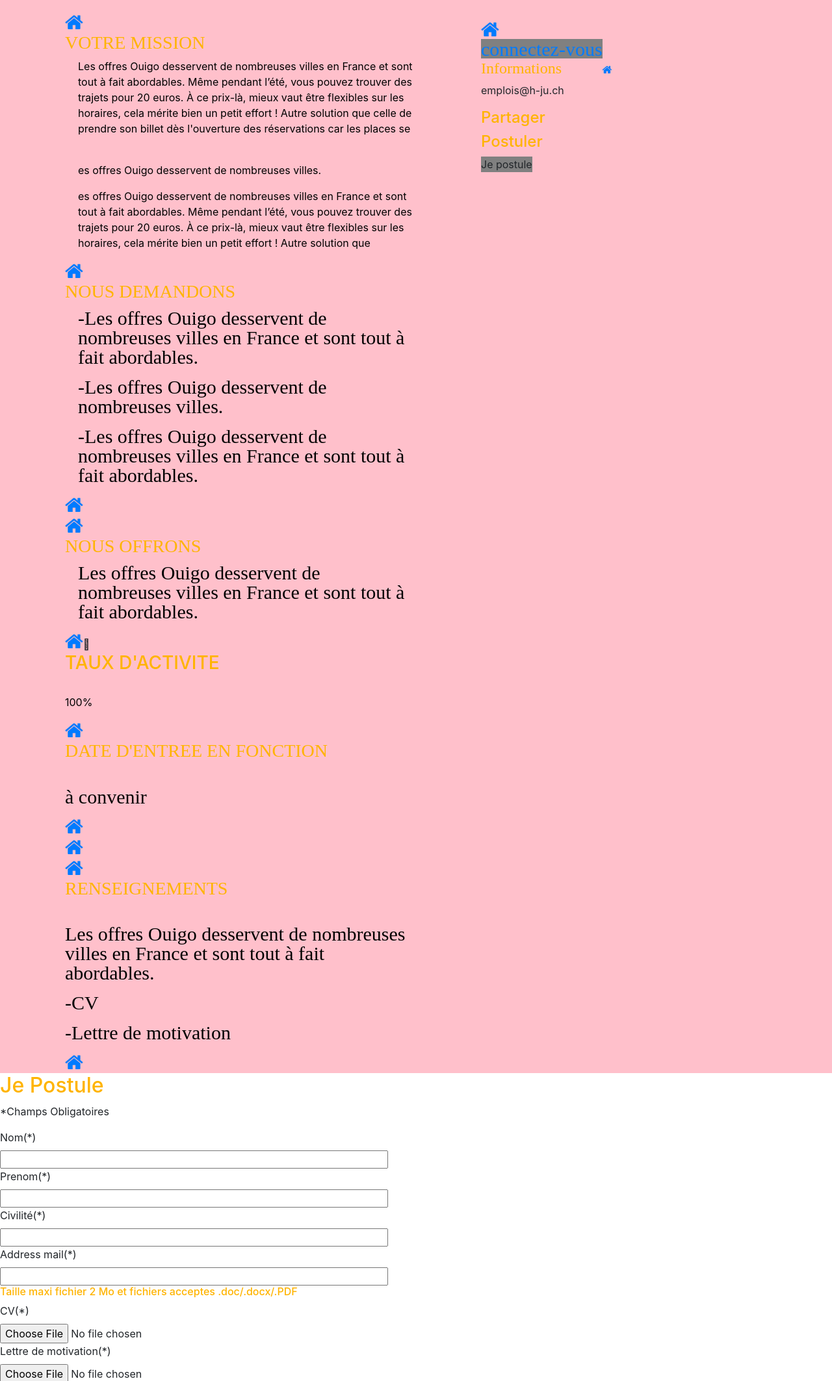
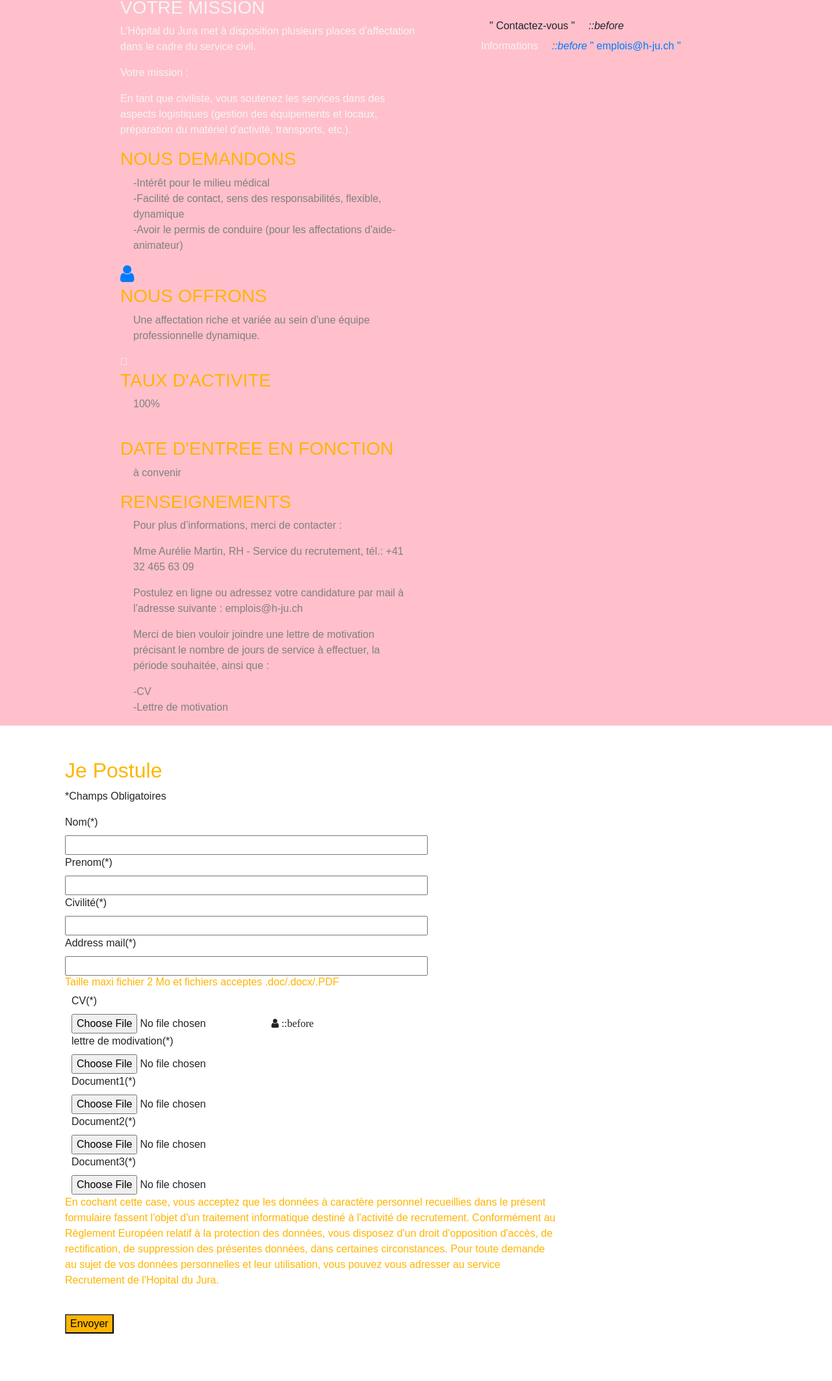
Before and after one commit to PichunLEE/Dev1-Recrument, a plain HTML site: page Home.html in a window 1280 px wide. Shown: the part 674-2800 px from the top of the page at 65% size. After the commit the page ends 2777 px from the top, so only its background shows below. Drawn offline with nearby package versions, Linux system fonts and the light colour scheme.

Commit message:
modification

```diff
--- a/Home.css
+++ b/Home.css
@@ -1,9 +1,25 @@
 *{
+    box-sizing: border-box;
     margin: 0;
-    padding: 0;
-    box-sizing: border-box;
+    font-family: 'Reboto', sans-serif;
+
  }
 
+ @media (max-width:375px) {
+     #infos_mid{
+         display: flex;
+         flex-direction: column;
+     }
+ }
+
+ body{
+     display: block;
+ }
+
+ #infos_mid{
+    display: flex;
+    flex-direction: row;
+}
 
 
 
@@ -11,15 +27,19 @@
     background:url("fond1intro.jpg") no-repeat center center;
     background-size: cover;
     text-align: center;
+    -webkit-filter: brightness(50%);
 
 }
 
 .container{
+    color: whitesmoke;
+    -webkit-filter: brightness(100%);
     max-width: 600px;
-    color: black;
-    padding-top: 150px;
-    margin: auto;
-}
+    padding-top: 50px;
+      margin: auto;
+
+  }
+
 
 
 /* merge 2 parti */
@@ -42,7 +62,7 @@
 
 .carre{
   padding-left: 20px;
-    color: black;
+    color:gray;
 
 }
 
@@ -53,3 +73,22 @@
     padding-top: 100px;
 
 }
+
+.question{
+    padding-left: 100px;
+    padding-top: 50px;
+    padding-bottom: 50px;
+}
+
+.finbutton
+{
+    padding: 10cm;
+    color: #ffb400;
+}
+
+
+.choosefile
+{
+    padding-left: 10px;
+
+}
--- a/Home.html
+++ b/Home.html
@@ -5,9 +5,11 @@
   <meta charset="UTF-8">
   <meta name="viewport" content="width=device-width, initial-scale=1.0">
   <link rel="stylesheet" href="Home.css">
+
   <link rel="stylesheet" href="https://stackpath.bootstrapcdn.com/bootstrap/4.5.0/css/bootstrap.min.css"
     integrity="sha384-9aIt2nRpC12Uk9gS9baDl411NQApFmC26EwAOH8WgZl5MYYxFfc+NcPb1dKGj7Sk" crossorigin="anonymous">
   <link rel="stylesheet" href="https://cdnjs.cloudflare.com/ajax/libs/font-awesome/4.7.0/css/font-awesome.min.css">
+
   <title>RECRUTEMENT</title>
 </head>
 
@@ -17,15 +19,14 @@
     <a class="navbar-brand" href="#">
 
       <div class="collapse navbar-collapse" id="navbarSupportedContent">
-        <dev>
-          <a class="fa fa-home" title="Home" style="font-size:16px; text-decoration: none;"
-            href="https://fontawesome.com" target="_blank"></a>
-        </dev>
+        <div>
+          <a class="fa fa-home" title="Home" style="font-size:16px; text-decoration: none;" href="" target="_blank"></a>
+        </div>
 
 
         <ul class="nav">
           <li class="nav-accueil">
-            <a class="nav-link active" href="">Liste de offre</a>
+            <a class="nav-link active" href="">Liste de offres >></a>
           </li>
           <li class="nav-national">
             <a class="nav-link" href="">Détail d'une offre</a>
@@ -40,9 +41,10 @@
   <section>
     <div class="jumbotron jumbotron-fluid fond">
       <div class="container">
-        <h2 style="color: mediumslateblue;">RECRUTEMENT </h2>
+        <h2>RECRUTEMENT </h2>
+        <hr>
         <br>
-        <p style="color: mediumslateblue;">
+        <p>
           Avec près de 1'800 collaboratrices et
           collaborateurs, l’Hôpital du Jura est le plus grand employeur du Canton
           du Jura. Notre institution se caractérise notamment par une large
@@ -53,106 +55,134 @@
           places vacantes, que vous retrouvez dans la liste ci-dessous. Si vous
           correspondez à l’un des profils, n’hésitez pas à nous envoyer votre
           candidature. </p>
-
-
       </div>
     </div>
   </section>
 
   <!-- article and aside -->
 
+
   <section class="nouveaute-fluid">
+    <div class="container">
+      <div class="title-separator-section">
+      <h2>SERVICE CIVIL </h2>
+      <hr class="separator">
+     </div>
+
+    <article class="nouveau-left-fluid">
+
+      <div class="job-offer-content">
+        <div class="job-offer-section">
+          <div class="job-offre-icon">
+             <i class="far fa-gem">
+              ::before
+             </i>
+          </div>
 
 
+        <div class="job-offer-text">
+        <h3>VOTRE MISSION</h3>
+        <P> L’Hôpital du Jura met à disposition plusieurs places d’affectation dans le cadre du service civil. </p>
+
+          <P> Votre mission :</p>
+
+          <P> En tant que civiliste, vous soutenez les services dans des aspects logistiques (gestion des équipements et
+            locaux, préparation du matériel d'activité, transports, etc.).</p>
+
+       </div>
+       </div>
+
+        <div class="carre">
 
 
-    <article class="nouveau-left-fluid">
-      <h2 style="color: #ffb400;"><strong>SERVICE CIVIL</strong> </h2> <br>
-      <dev>
-
-        <a class="fa fa-home" title="Home" style="font-size:30px; text-decoration: none;" href="https://fontawesome.com"
-          target="_blank">
-          <h3 style="color: #ffb400;">VOTRE MISSION</h3>
-        </a>
-        <div class="carre">
-          <P>Les offres Ouigo desservent de nombreuses villes en France et sont tout à fait abordables. Même pendant
-            l’été, vous pouvez trouver des trajets pour 20 euros. À ce prix-là, mieux vaut être flexibles sur les
-            horaires, cela mérite bien un petit effort !
-            Autre solution que celle de prendre son billet dès l'ouverture des réservations car les places se </P> <br>
-          <p>es offres Ouigo desservent de nombreuses villes. </p>
-          <p>es offres Ouigo desservent de nombreuses villes en France et sont tout à fait abordables. Même pendant
-            l’été, vous pouvez trouver des trajets pour 20 euros. À ce prix-là, mieux vaut être flexibles sur les
-            horaires, cela mérite bien un petit effort !
-            Autre solution que </p>
-      </dev>
         </div>
-
-      <dev>
-        <a class="fa fa-home" title="Home" style="font-size:30px; text-decoration: none;" href="https://fontawesome.com"
-          target="_blank">
-          <h3 style="color: #ffb400;">NOUS DEMANDONS</h3>
-          <div class="carre">
-            <P>-Les offres Ouigo desservent de nombreuses villes en France et sont tout à fait abordables. </P>
-            <p>-Les offres Ouigo desservent de nombreuses villes. </p>
-            <p>-Les offres Ouigo desservent de nombreuses villes en France et sont tout à fait abordables. </p>
-          </div>
-      </dev>
-
-      <dev>
-        <a class="fa fa-home" title="Home" style="font-size:30px; text-decoration: none;" href="https://fontawesome.com"
-          target="_blank">
-          <h3 style="color: #ffb400;">NOUS OFFRONS</h3>
-          <div class="carre">
-            <P>Les offres Ouigo desservent de nombreuses villes en France et sont tout à fait abordables. </P>
-          </div>
-      </dev>
-
-      <dev>
-        <a class="fa-regular fa-percent" title="Home" style="font: size 66px; text-decoration: none;"></a>
-        <h3 style="color: #ffb400;">TAUX D'ACTIVITE</h3>
-        <dev class="carre">
-          <P>100% </P>
-        </dev>
-      </dev>
-      <div>
-        <a class="fa fa-home" title="Home" style="font-size:30px; text-decoration: none;" href="https://fontawesome.com"
-          target="_blank">
-          <h3 style="color: #ffb400;">DATE D'ENTREE EN FONCTION</h3>
-          <dev class="carre">
-            <P>à convenir </P>
-          </dev>
       </div>
 
       <div>
-        <a class="fa fa-home" title="Home" style="font-size:30px; text-decoration: none;" href="https://fontawesome.com"
+        <a class="far fa-gem" title="Home" style="font-size:30px; text-decoration: none;" href="" target="_blank">
+          <h3 style="color: #ffb400;">NOUS DEMANDONS</h3>
+        </a>
+        <div class="carre">
+          <P>-Intérêt pour le milieu médical <br>
+            -Facilité de contact, sens des responsabilités, flexible, dynamique <br>
+            -Avoir le permis de conduire (pour les affectations d'aide-animateur) </P>
+
+        </div>
+      </div>
+
+      <div>
+        <a class="fa fa-user" title="Home" style="font-size:30px; text-decoration: none;" href="" target="_blank">
+        </a>
+        <h3 style="color: #ffb400;">NOUS OFFRONS</h3>
+        <div class="carre">
+          <P>Une affectation riche et variée au sein d'une équipe professionnelle dynamique. </P>
+        </div>
+      </div>
+
+      <div>
+        <a class="fa-regular fa-percent" title="Home" style="font: size 66px; text-decoration: none;"></a>
+        <h3 style="color: #ffb400;">TAUX D'ACTIVITE</h3>
+        <div class="carre">
+          <P>100% </P>
+        </div>
+      </div>
+      <div>
+        <a class="fa fa-envolope" title="Home" style="font-size:30px; text-decoration: none;" href="" target="_blank">
+        </a>
+        <h3 style="color: #ffb400;">DATE D'ENTREE EN FONCTION</h3>
+        <div class="carre">
+          <P>à convenir </P>
+        </div>
+      </div>
+
+      <div>
+        <a class="fab fa-Linkedin-in" title="Home" style="font-size:30px; text-decoration: none;" href=""
           target="_blank">
+        </a>
         <h3 style="color: #ffb400;">RENSEIGNEMENTS</h3>
 
-          <dev class="carre">
-            <P>Les offres Ouigo desservent de nombreuses villes en France et sont tout à fait abordables. </P>
-            <p>-CV </p>
-            <p>-Lettre de motivation </p>
+        <div class="carre">
+          <P>Pour plus d’informations, merci de contacter : </p>
+
+          <p> Mme Aurélie Martin, RH - Service du recrutement, tél.: +41 32 465 63 09 </p>
+
+          <p> Postulez en ligne ou adressez votre candidature par mail à l’adresse suivante : emplois@h-ju.ch </p>
+
+          <p>Merci de bien vouloir joindre une lettre de motivation précisant le nombre de jours de service à effectuer,
+            la période souhaitée, ainsi que : </p>
+
+          <p> -CV <br>
+            -Lettre de motivation</p>
         </div>
-      </dev>
+      </div>
     </article>
 
-    <aside class="nouveau-right-fluid">
-      <div style="background-color: grey; max-width: fit-content;">connectez-vous</div>
-      <h4 style="color: #ffb400;">Informations</h4>
-      <a class="fa fa-home" title="Home" style="font-size:16px; text-decoration: none;" href="https://fontawesome.com"
-        target="_blank"></a>
-      <p>emplois@h-ju.ch</p>
-      <h4 style="color: #ffb400;">Partager</h4>
-      <h4 style="color: #ffb400;">Postuler</h4>
-      <div style="background-color: grey; max-width: fit-content;">Je postule</div>
+
+    <aside class="aside-job-offer">
+      <div class="nouveau-right-fluid">
+        <a href="#" class="btn btn-grey">
+        " Contactez-vous "
+        <i class="fas fa-user">
+          ::before
+        </i>
+      </a>
+        <div class="aside-information"> <span>Informations</span>
+        <a href="pc.lee.simplon@gmail.com" target="_blank">
+          <i class="fas fa-envelope">
+            ::before
+          </i>
+            " emplois@h-ju.ch "
+
+        </a>
+      </div>
     </aside>
-
 
 
   </section>
 
   <!-- coordonnée et fichiers -->
   <section>
+    <div class="question">
       <h2 style="color: #ffb400;">Je Postule</h2>
       <p>*Champs Obligatoires</p>
 
@@ -181,33 +211,48 @@
 
       </form>
 
+      <div class="choosefile">
         <div>
-      <label for="CV">CV(*)</label><br>
+          <label for="">CV(*)</label> <br>
           <form action="/action_page.php">
-        <input type="file" id="myFile" name="filename"> <br>
-
-        <label for="">Lettre de motivation(*)</label> <br>
-        <form action="/action_page.php">
-          <input type="file" id="myFile" name="filename"><br>
-
-          <label for="">Document1(*)</label> <br>
-          <form action="/action_page.php">
-            <input type="file" id="myFile" name="filename"><br>
-
-            <label for="">Document2(*)</label> <br>
-            <form action="/action_page.php">
-              <input type="file" id="myFile" name="filename"><br>
-
-              <label for="">Document3(*)</label> <br>
-              <form action="/action_page.php">
-                <input type="file" id="myFile" name="filename"><br>
-
-                <input type="submit">
+            <input type="file" id="myFile" name="filename">
+            <i class="fa fa-user">
+              ::before
+            </i>
           </form>
         </div>
 
         <div>
-      <p>En cochant cette case, vous acceptez que les données à caractère
+          <label for="">lettre de modivation(*)</label> <br>
+          <form action="/action_page.php">
+            <input type="file" id="myFile" name="filename">
+          </form>
+        </div>
+
+        <div>
+          <label for="">Document1(*)</label> <br>
+          <form action="/action_page.php">
+            <input type="file" id="myFile" name="filename">
+          </form>
+        </div>
+
+        <div>
+          <label for="">Document2(*)</label> <br>
+          <form action="/action_page.php">
+            <input type="file" id="myFile" name="filename">
+          </form>
+        </div>
+
+        <div>
+          <label for="">Document3(*)</label> <br>
+          <form action="/action_page.php">
+            <input type="file" id="myFile" name="filename">
+          </form>
+        </div>
+      </div>
+
+      <div>
+        <p style="width: 20cm;color: #ffb400;">En cochant cette case, vous acceptez que les données à caractère
           personnel recueillies dans le présent formulaire fassent l'objet d'un
           traitement informatique destiné à l'activité de recrutement.
           Conformément au Règlement Européen relatif à la protection des données,
@@ -218,25 +263,17 @@
       </div>
 
       <div>
-      <button type="Submit">Envoyer</button>
+        <button style="background-color: #ffb400; width: fit-content;" type="Submit">Envoyer</button>
       </div>
 
 
-
+    </div>
   </section>
 
 
   <footer class="footer">
   </footer>
-  <script src="https://code.jquery.com/jquery-3.5.1.slim.min.js"
-    integrity="sha384-DfXdz2htPH0lsSSs5nCTpuj/zy4C+OGpamoFVy38MVBnE+IbbVYUew+OrCXaRkfj"
-    crossorigin="anonymous"></script>
-  <script src="https://cdn.jsdelivr.net/npm/popper.js@1.16.0/dist/umd/popper.min.js"
-    integrity="sha384-Q6E9RHvbIyZFJoft+2mJbHaEWldlvI9IOYy5n3zV9zzTtmI3UksdQRVvoxMfooAo"
-    crossorigin="anonymous"></script>
-  <script src="https://stackpath.bootstrapcdn.com/bootstrap/4.5.0/js/bootstrap.min.js"
-    integrity="sha384-OgVRvuATP1z7JjHLkuOU7Xw704+h835Lr+6QL9UvYjZE3Ipu6Tp75j7Bh/kR0JKI"
-    crossorigin="anonymous"></script>
+
 
 
 </body>
```
Lines whose indentation alone changed are shown as unchanged.
